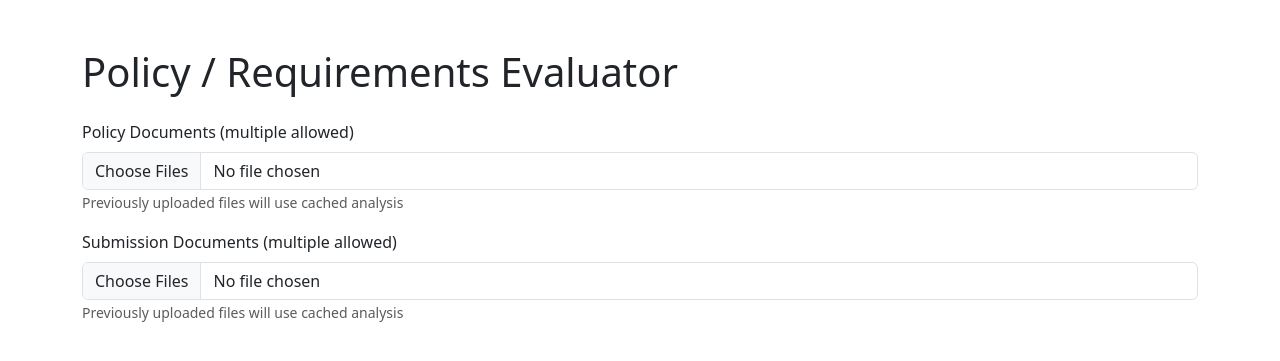
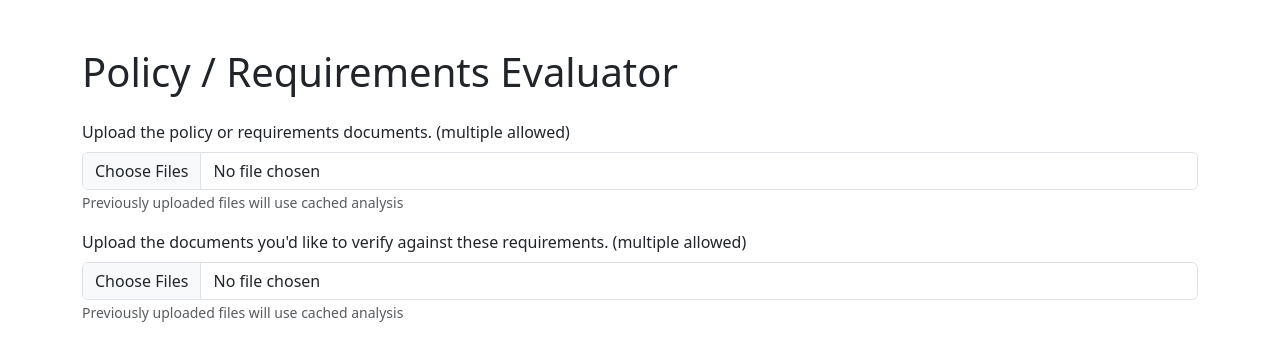
Before and after one commit to dirkpetersen/spectater, a Flask app: page / in a window 1280 px wide. Shown: the top 361 px of the page. Run offline with Flask 3, Linux system fonts and the light colour scheme.

Commit message:
requirements.txt and some other polish

```diff
--- a/app.py
+++ b/app.py
@@ -21,18 +21,18 @@ def configure_logging():
             format=os.getenv('LOG_FORMAT', '%(asctime)s - %(name)s - %(levelname)s - %(message)s'))
 
 
-debug_mode = os.getenv('FLASK_DEBUG', 'False').lower() == 'true'
+debug_mode = os.getenv('FLASK_DEBUG', 'True').lower() == 'true'
 app = Flask(__name__, static_url_path='/static', static_folder='static') # or app = Flask(__name__)
 app.config['SECRET_KEY'] = os.urandom(24)
 app.config['PERMANENT_SESSION_LIFETIME'] = 3600  # 1 hour session
-app.config['MAX_CONTENT_LENGTH'] = int(os.getenv('MAX_CONTENT_LENGTH', 16777216))
+app.config['MAX_CONTENT_LENGTH'] = int(os.getenv('MAX_CONTENT_LENGTH', 134217728))
 
 
 def get_bedrock_client():
     """Initialize Bedrock client with local credentials and retry configuration"""
     try:
         session = boto3.Session()
-        region = session.region_name or os.getenv('BEDROCK_REGION', 'us-west-2')
+        region = session.region_name or os.getenv('AWS_REGION', 'us-west-2')
 
         # Configure retry behavior
         retry_config = Config(
@@ -132,7 +132,7 @@ In addition provide an explanation on how specific requirements are met (GREEN)
 
 GREEN means all requirements (quantifiable/numerical and unquantifiable) are fully met
 YELLOW means all quantifiable/numerical requirements are met but other requirements are ambiguous.
-ORANGE means both numerical and other requirements are ambiguous and need clarification.
+ORANGE means both numerical and other requirements are ambiguous or not applicable at all
 RED means one or more requirements are clearly not met.
 
 """
--- a/requirements.txt
+++ b/requirements.txt
@@ -1,5 +1,4 @@
 flask>=3.1.0
 boto3>=1.36.8
-botocore>=1.34.0
 python-dotenv==1.0.1
 markitdown
--- a/templates/index.html
+++ b/templates/index.html
@@ -30,13 +30,13 @@
 
         <form method="POST" enctype="multipart/form-data">
             <div class="mb-3">
-                <label for="policy" class="form-label">Policy Documents (multiple allowed)</label>
+                <label for="policy" class="form-label">Upload the policy or requirements documents. (multiple allowed)</label>
                 <input type="file" class="form-control" id="policy" name="policy" multiple>
                 <small class="form-text text-muted" id="policyHelp">Previously uploaded files will use cached analysis</small>
             </div>
 
             <div class="mb-3">
-                <label for="submission" class="form-label">Submission Documents (multiple allowed)</label>
+                <label for="submission" class="form-label">Upload the documents you'd like to verify against these requirements. (multiple allowed)</label>
                 <input type="file" class="form-control" id="submission" name="submission" required multiple>
                 <small class="form-text text-muted" id="submissionHelp">Previously uploaded files will use cached analysis</small>
             </div>
```
Also changed, not shown: 4 other files.
